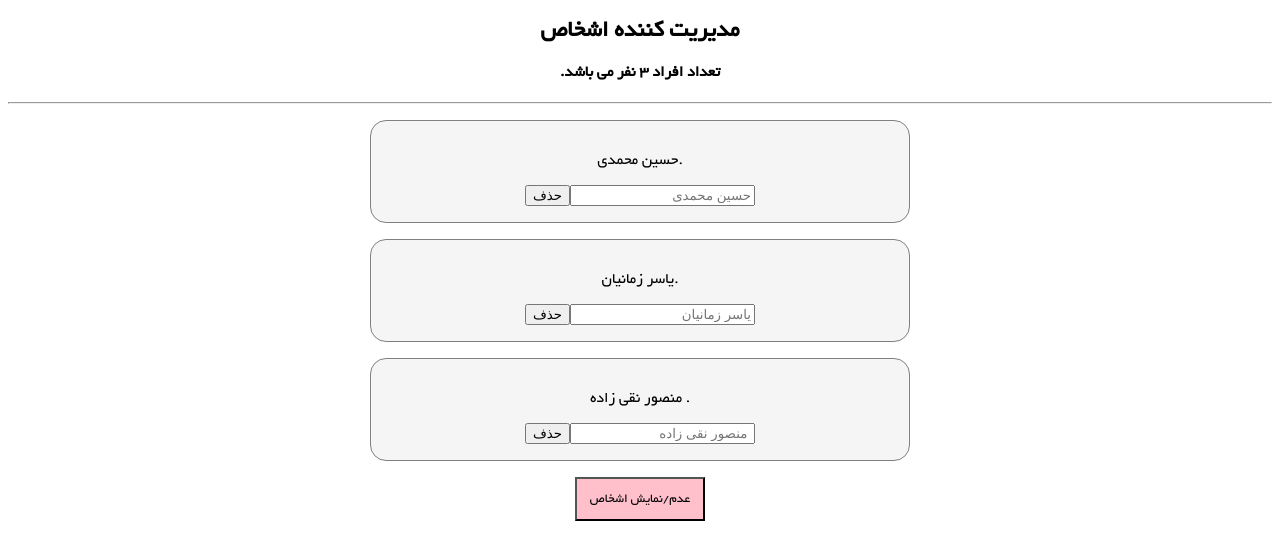
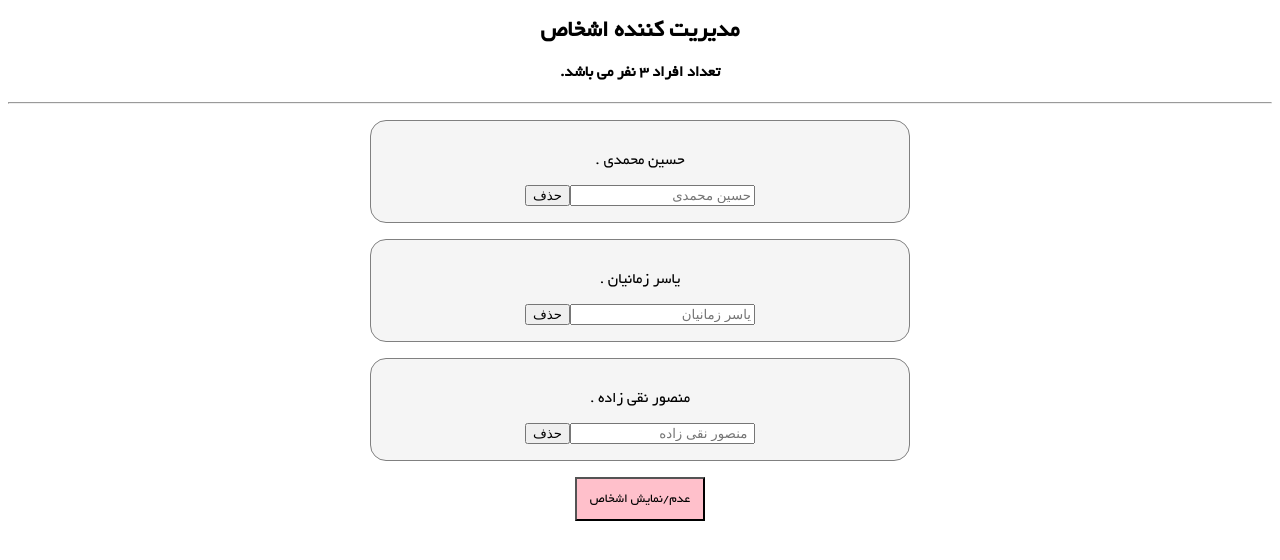
Before and after one commit to samimimdeveloper/personsManager, a React (Create React App) app: page / in a window 1280 px wide. Both pictures are taken after a click on the button "عدم/نمایش اشخاص". Shown: the top 560 px of the page. Built offline with nearby package versions, Linux system fonts and the light colour scheme.

Commit message:
.deletPersons

```diff
--- a/src/components/person/Person.jsx
+++ b/src/components/person/Person.jsx
@@ -5,7 +5,7 @@ import "./person.css";
 const Person = ({fullname,personDelet,changed}) => {
     return ( <div className="person" >
         <p>
-            {`.${fullname}   `}
+            {`${fullname} .  `}
         </p>
         <input type="text" placeholder={fullname} onChange={changed}/>
         <button onClick={personDelet}>حذف </button>
```
Also changed, not shown: 1 other file (tests, documents, lock files or other folders).
